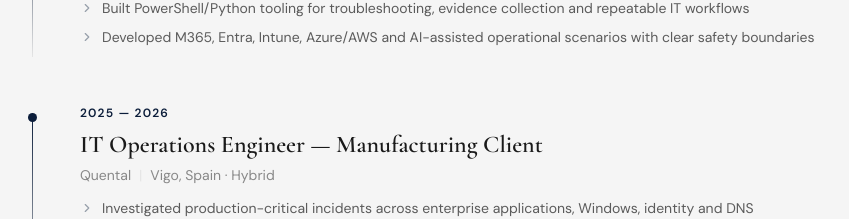
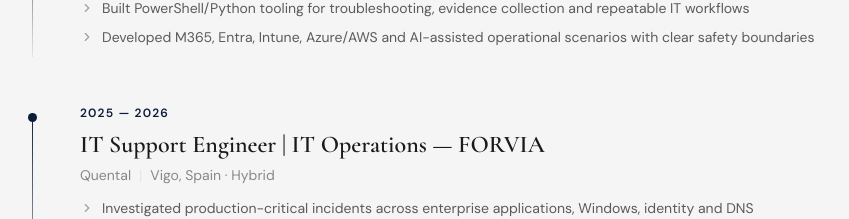
Before and after one commit to RafaelAlbaWebify/rafaelalba-site, a Next.js app: page / in a window 1280 px wide. Shown: the part 4660-4879 px from the top of the page, without its empty margins (0-849 px from the left). Built offline with nearby package versions, Linux system fonts and the light colour scheme.

Commit message:
Align Quental role title

```diff
--- a/src/app/page.tsx
+++ b/src/app/page.tsx
@@ -191,7 +191,7 @@ const EXPERIENCE = [
   },
   {
     period: "2025 — 2026",
-    title: "IT Operations Engineer — Manufacturing Client",
+    title: "IT Support Engineer | IT Operations — FORVIA",
     company: "Quental",
     location: "Vigo, Spain · Hybrid",
     bullets: [
```
